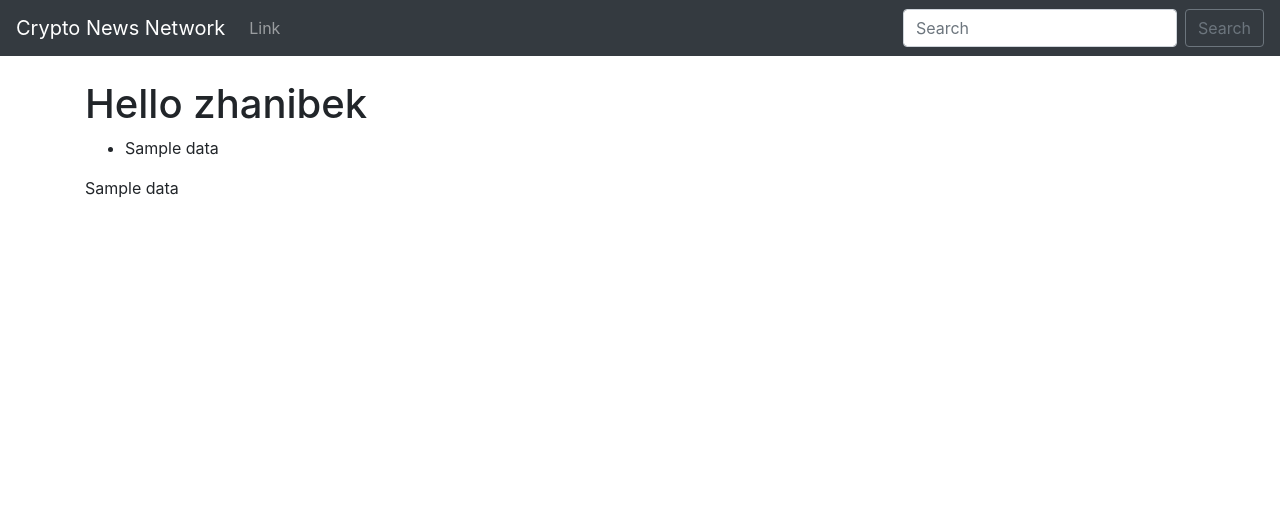
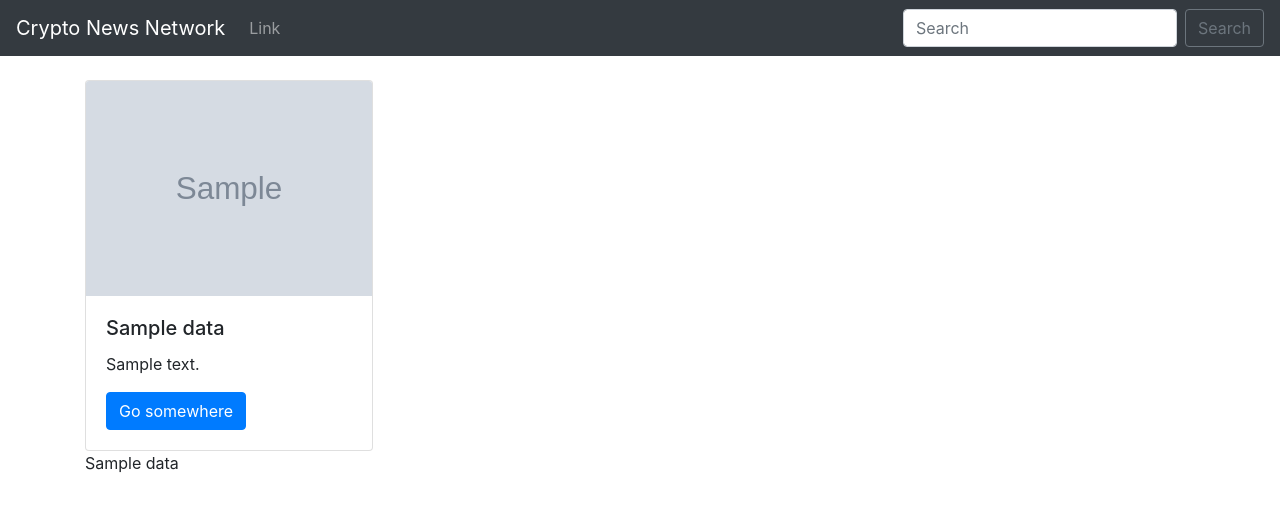
Before and after one commit to smagul/cryptonews, a Django app: template news/templates/home.html in a window 1280 px wide. Shown: the top 512 px of the page. Run offline with Django 3.2, Linux system fonts and the light colour scheme; the template is opened without the code that fills it: most values are stand-ins (such as "Sample title", 1, 10 or a date in 2020); grey boxes marked "Sample" are stand-in pictures; some libraries are stand-ins or nearby versions.

Commit message:
Building Bootstrap Cards

```diff
--- a/news/templates/home.html
+++ b/news/templates/home.html
@@ -1,13 +1,23 @@
 {% extends 'base.html' %}
 
 {% block content %}
-    <h1>Hello zhanibek</h1>
-    <ul>
+
+    <div class="row">
         {% for x in api.Data %}
-            <li>{{ x.title }}</li>
+        <br>
+        <div class="col-sm">
+            <div class="card" style="width: 18rem;">
+                <img class="card-img-top" src="{{ x.imageurl }}" alt="{{ x.source }}">
+                <div class="card-body">
+                    <h5 class="card-title">{{ x.title }}</h5>
+                    <p class="card-text">{{ x.body }}</p>
+                    <a href="{{ x.url }}" class="btn btn-primary">Go somewhere</a>
+                </div>
+            </div>
+        </div>
         {% endfor %}
-    </ul>
+    </div>
 
-    {{ api.Data }}
+{{ api.Data }}
 
 {% endblock %}
```
